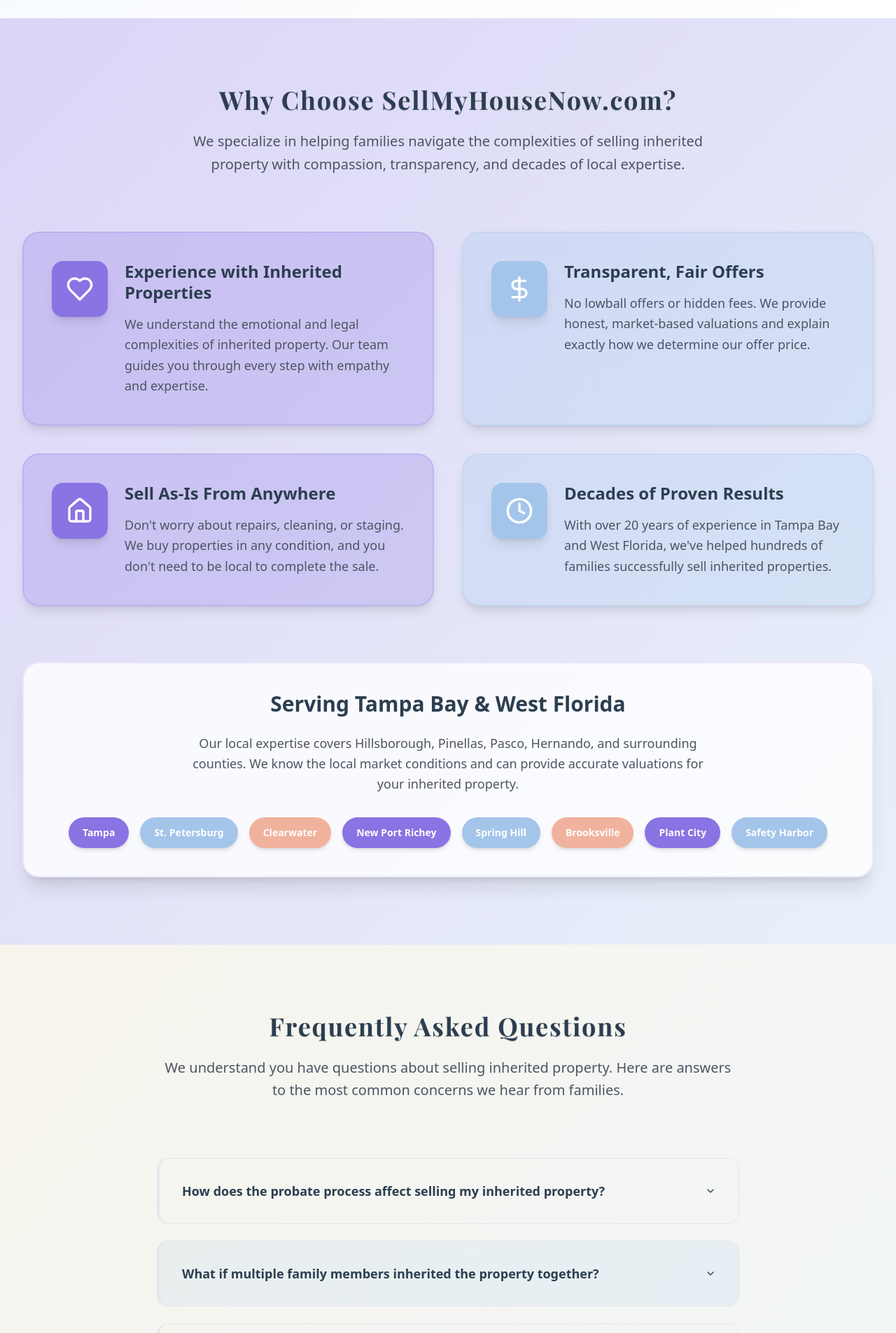
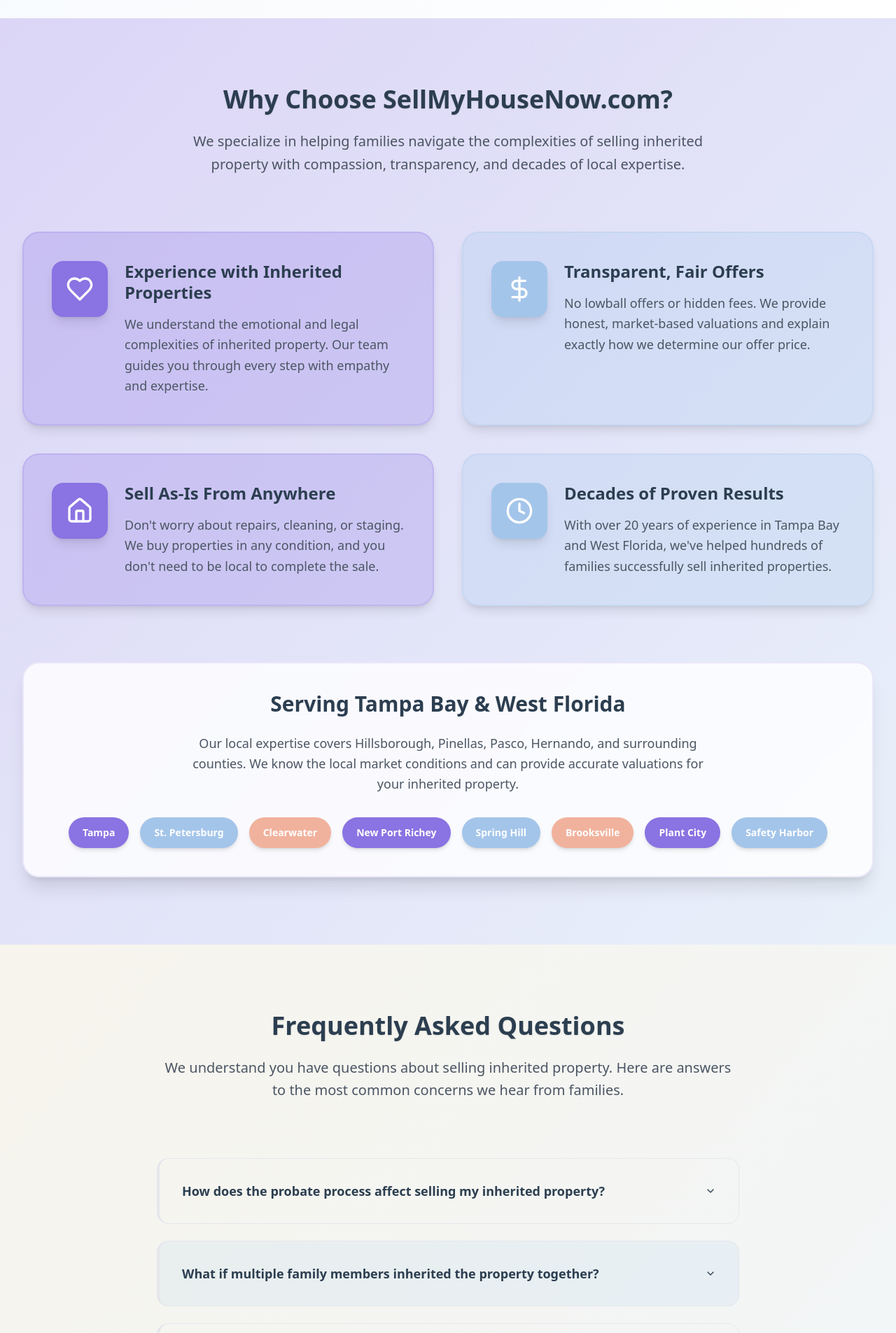
Before and after one commit to tlfla/gentle-home-solutions, a React (Vite) app: page / in a window 1280 px wide. Shown: the part 1720-3625 px from the top of the page at 70% size. Built offline with nearby package versions, Linux system fonts and the light colour scheme.

Commit message:
Revert Playfair Display font for section headers
Reverted the Playfair Display font from "Why Choose SellMyHouseNow.com?", "Frequently Asked Questions", and "What Families Say About Us" sections, restoring the original font on both mobile and desktop.

```diff
--- a/src/components/Benefits.tsx
+++ b/src/components/Benefits.tsx
@@ -45,7 +45,7 @@ export const Benefits = () => {
     <section id="benefits" className="py-24 bg-gradient-to-br from-brand-purple/30 to-brand-blue/25">
       <div className="max-w-7xl mx-auto px-4 sm:px-6 lg:px-8">
         <div className="text-center mb-20">
-          <h2 className="font-playfair text-shadow-light text-3xl md:text-4xl font-bold text-[#2C3E50] mb-6">
+          <h2 className="text-shadow-light text-3xl md:text-4xl font-bold text-[#2C3E50] mb-6">
             Why Choose SellMyHouseNow.com?
           </h2>
           <p className="text-xl text-gray-600 max-w-3xl mx-auto leading-relaxed">
--- a/src/components/FAQ.tsx
+++ b/src/components/FAQ.tsx
@@ -63,7 +63,7 @@ export const FAQ = () => {
     <section id="faq" className="py-24 bg-gradient-to-br from-brand-cream/30 to-brand-blue/15">
       <div className="max-w-4xl mx-auto px-4 sm:px-6 lg:px-8">
         <div className="text-center mb-20">
-          <h2 className="font-playfair text-shadow-light text-3xl md:text-4xl font-bold text-[#2C3E50] mb-6">
+          <h2 className="text-shadow-light text-3xl md:text-4xl font-bold text-[#2C3E50] mb-6">
             Frequently Asked Questions
           </h2>
           <p className="text-xl text-gray-600 leading-relaxed">
--- a/src/components/Testimonials.tsx
+++ b/src/components/Testimonials.tsx
@@ -68,7 +68,7 @@ export const Testimonials = () => {
     <section className="py-24 bg-gradient-to-br from-[rgb(247,220,208)] to-brand-purple/20">
       <div className="max-w-7xl mx-auto px-4 sm:px-6 lg:px-8">
         <div className="text-center mb-20">
-          <h2 className="font-playfair text-shadow-light text-3xl md:text-4xl font-bold text-[#2C3E50] mb-6">
+          <h2 className="text-shadow-light text-3xl md:text-4xl font-bold text-[#2C3E50] mb-6">
             What Families Say About Us
           </h2>
           <p className="text-xl text-gray-600 max-w-3xl mx-auto leading-relaxed">
```
